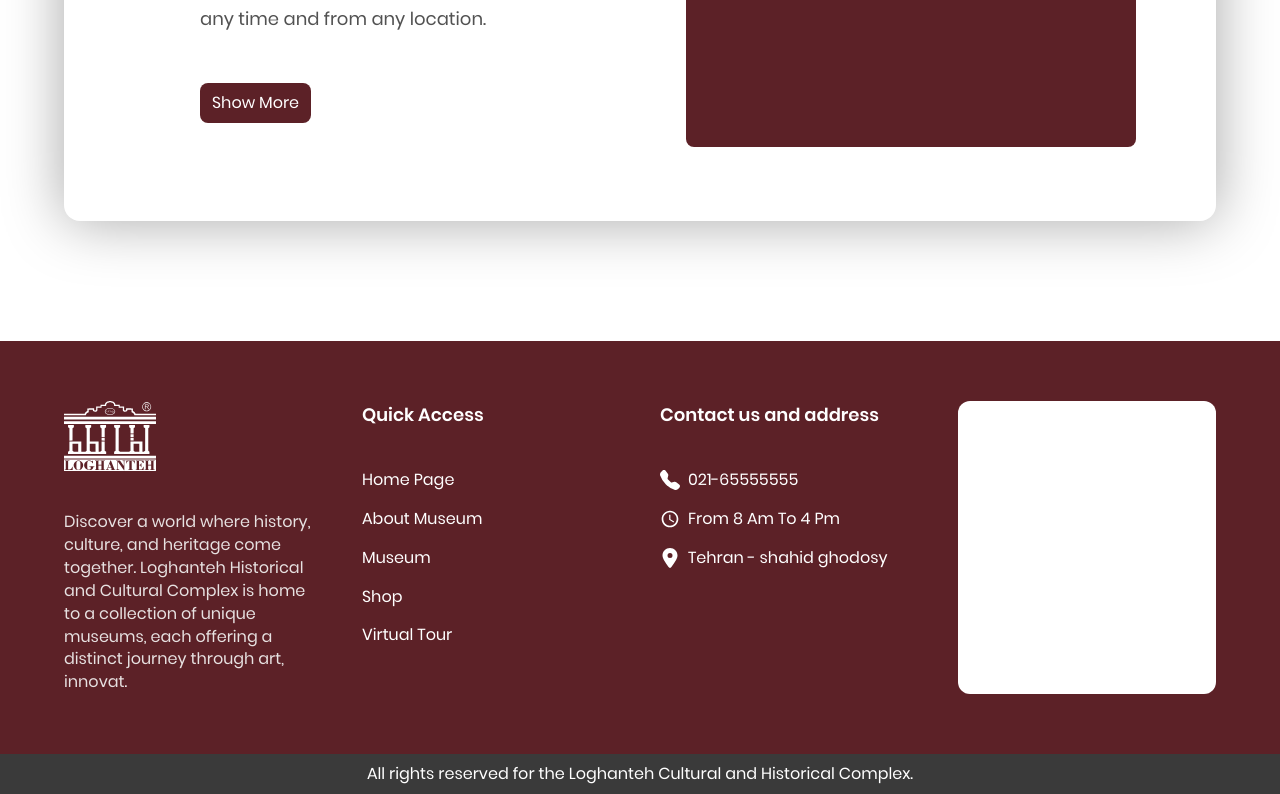
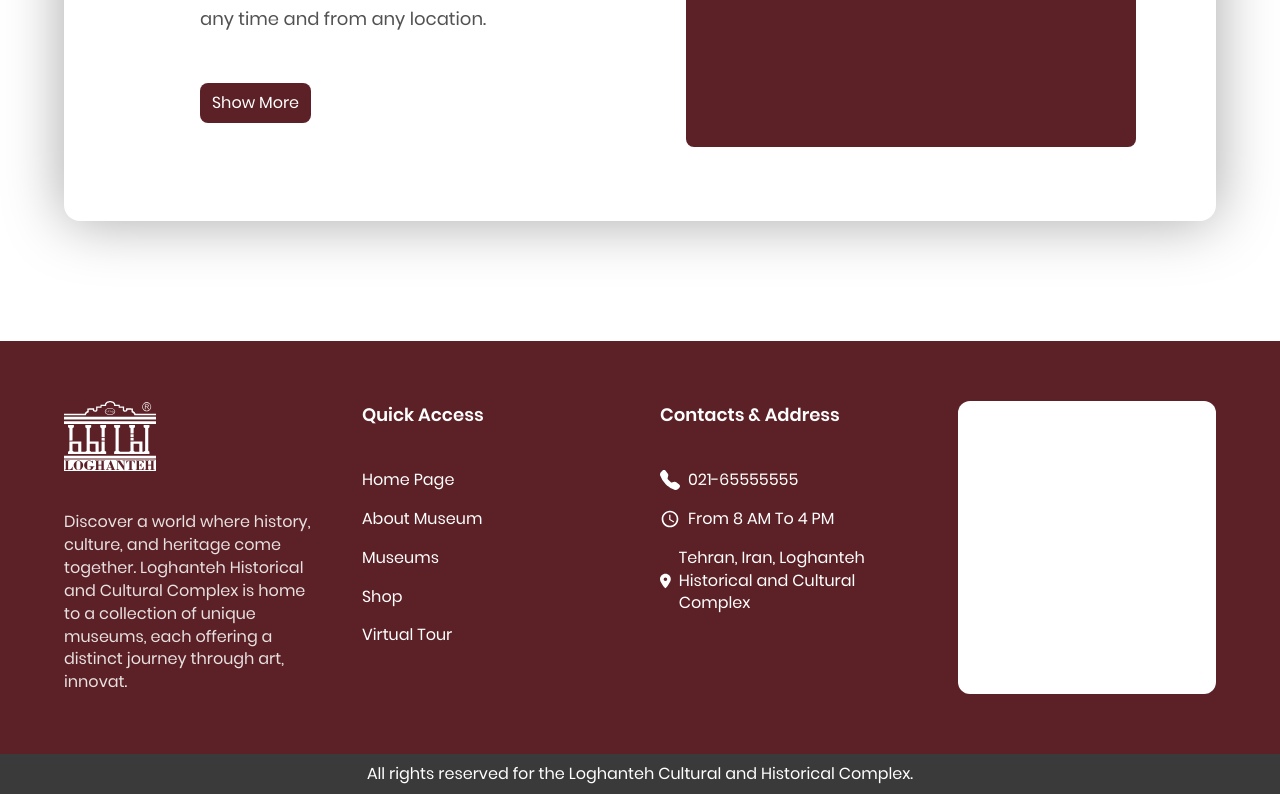
Before and after one commit to iXZed026/Loghante-Project, a Next.js app in the folder Develop/Frontend/: page /en in a window 1280 px wide. Shown: the part 6627-7421 px from the top of the page. Built offline with nearby package versions, Linux system fonts and the light colour scheme.

Commit message:
adding language files for footer component

```diff
--- a/Develop/Frontend/src/components/shared/footer/Footer.tsx
+++ b/Develop/Frontend/src/components/shared/footer/Footer.tsx
@@ -4,8 +4,12 @@ import FooterSummery from './FooterSummery'
 import FooterQuickAccess from './FooterQuickAccess'
 import FooterContact from './FooterContact'
 import FooterLocation from './FooterLocation'
+import { useTranslations } from 'next-intl'
 
 function Footer() {
+
+    const t = useTranslations("footer")
+
     return (
         <footer className={cn(
             "bg-crimson",
@@ -17,13 +21,13 @@ function Footer() {
                     "py-15",
                 )}>
                     {/* Summary */}
-                    <FooterSummery />
+                    <FooterSummery t={t} />
                     {/* Quick Access */}
-                    <FooterQuickAccess />
+                    <FooterQuickAccess t={t} />
                     {/* Contact & Address */}
-                    <FooterContact />
+                    <FooterContact t={t} />
                     {/* Location */}
-                    <FooterLocation />
+                    <FooterLocation t={t} />
                 </div>
             </Container>
             {/* Policy */}
--- a/Develop/Frontend/src/components/shared/footer/FooterContact.tsx
+++ b/Develop/Frontend/src/components/shared/footer/FooterContact.tsx
@@ -1,10 +1,15 @@
 import { cn } from '@/lib/utils/cn'
+import { TranslationFunction } from '@/types/translations'
 import React from 'react'
 import { BsFillTelephoneFill } from 'react-icons/bs'
 import { FaLocationDot } from 'react-icons/fa6'
 import { MdAccessTime } from 'react-icons/md'
 
-function FooterContact() {
+function FooterContact({
+    t
+}: {
+    t: TranslationFunction
+}) {
     return (
         <div
             className={cn(
@@ -14,7 +19,7 @@ function FooterContact() {
         >
             <div>
                 <h4 className='font-semibold md:text-lg'>
-                    Contact us and address
+                    {t("contacts.title")}
                 </h4>
             </div>
             <div>
@@ -22,19 +27,19 @@ function FooterContact() {
                     <li className='flex items-center gap-2'>
                         <BsFillTelephoneFill className='size-5' />
                         <a href="phone:021-65555555">
-                            021-65555555
+                            {t("contacts.list-items.phone")}
                         </a>
                     </li>
                     <li className='flex items-center gap-2'>
                         <MdAccessTime className='size-5' />
                         <span>
-                            From 8 Am To 4 Pm
+                            {t("contacts.list-items.opening-hours")}
                         </span>
                     </li>
                     <li className='flex items-center gap-2'>
                         <FaLocationDot className='size-5' />
                         <span>
-                            Tehran - shahid ghodosy
+                            {t("contacts.list-items.address")}
                         </span>
                     </li>
                 </ul>
--- a/Develop/Frontend/src/components/shared/footer/FooterQuickAccess.tsx
+++ b/Develop/Frontend/src/components/shared/footer/FooterQuickAccess.tsx
@@ -1,7 +1,12 @@
 import AppLink from '@/components/ui/AppLink'
 import { cn } from '@/lib/utils/cn'
+import { TranslationFunction } from '@/types/translations'
 
-function FooterQuickAccess() {
+function FooterQuickAccess({
+    t
+}: {
+    t: TranslationFunction
+}) {
     return (
         <div
             className={
@@ -13,7 +18,7 @@ function FooterQuickAccess() {
         >
             <div>
                 <h5 className='font-semibold md:text-lg '>
-                    Quick Access
+                    {t("quick-access.title")}
                 </h5>
             </div>
             <div>
@@ -24,7 +29,7 @@ function FooterQuickAccess() {
                             href='#hero'
                             className='transition-all hover:opacity-50'
                         >
-                            Home Page
+                            {t("quick-access.links.home")}
                         </AppLink>
                     </li>
                     <li
@@ -33,7 +38,7 @@ function FooterQuickAccess() {
                             href='#about'
                             className='transition-all hover:opacity-50'
                         >
-                            About Museum
+                            {t("quick-access.links.about")}
                         </AppLink>
                     </li>
                     <li
@@ -42,7 +47,7 @@ function FooterQuickAccess() {
                             href='#museums'
                             className='transition-all hover:opacity-50'
                         >
-                            Museum
+                            {t("quick-access.links.museums")}
                         </AppLink>
                     </li>
                     <li
@@ -51,7 +56,7 @@ function FooterQuickAccess() {
                             href='/shop'
                             className='transition-all hover:opacity-50'
                         >
-                            Shop
+                            {t("quick-access.links.shop")}
                         </AppLink>
                     </li>
                     <li
@@ -60,7 +65,7 @@ function FooterQuickAccess() {
                             href='/virtual-tour'
                             className='transition-all hover:opacity-50'
                         >
-                            Virtual Tour
+                            {t("quick-access.links.virtual-tour")}
                         </AppLink>
                     </li>
                 </ul>
--- a/Develop/Frontend/src/components/shared/footer/FooterSummery.tsx
+++ b/Develop/Frontend/src/components/shared/footer/FooterSummery.tsx
@@ -1,8 +1,13 @@
 import AppImage from '@/components/ui/AppImage'
 import AppLink from '@/components/ui/AppLink'
 import { cn } from '@/lib/utils/cn'
+import { TranslationFunction } from '@/types/translations'
 
-function FooterSummery() {
+function FooterSummery({
+    t
+}: {
+    t: TranslationFunction
+}) {
     return (
         <div className={cn(
             "xl:col-span-3 md:col-span-4 col-span-12",
@@ -23,7 +28,7 @@ function FooterSummery() {
             </div>
             <div className='text-white-light-utility'>
                 <p className='md:text-[16px] text-sm'>
-                    Discover a world where history, culture, and heritage come together. Loghanteh Historical and Cultural Complex is home to a collection of unique museums, each offering a distinct journey through art, innovat.
+                    {t("summery.description")}
                 </p>
             </div>
         </div>
--- a/Develop/Frontend/src/i18n/request.ts
+++ b/Develop/Frontend/src/i18n/request.ts
@@ -3,9 +3,13 @@ import { getRequestConfig } from "next-intl/server";
 export default getRequestConfig(async ({ requestLocale }) => {
     const locale = (await requestLocale) ?? "en";
 
-    //Gloval
+    //Global
     const common = (
         await import(`../messages/${locale}/common.json`)
+    ).default;
+
+    const footer = (
+        await import(`../messages/${locale}/footer.json`)
     ).default;
 
     //Loghanteh(root)
@@ -44,6 +48,8 @@ export default getRequestConfig(async ({ requestLocale }) => {
         locale,
         messages: {
             common,
+            footer,
+
             LoghantehHeader,
             LoghantehHero,
             LoghantehAbout,
--- /dev/null
+++ b/Develop/Frontend/src/messages/en/footer.json
@@ -0,0 +1,23 @@
+{
+    "summery": {
+        "description": "Discover a world where history, culture, and heritage come together. Loghanteh Historical and Cultural Complex is home to a collection of unique museums, each offering a distinct journey through art, innovat."
+    },
+    "quick-access": {
+        "title": "Quick Access",
+        "links": {
+            "home": "Home Page",
+            "about": "About Museum",
+            "museums": "Museums",
+            "shop": "Shop",
+            "virtual-tour": "Virtual Tour"
+        }
+    },
+    "contacts": {
+       "title":"Contacts & Address",
+       "list-items":{
+        "phone":"021-65555555",
+        "opening-hours": "From 8 AM To 4 PM",
+        "address": "Tehran, Iran, Loghanteh Historical and Cultural Complex"
+       }
+    }
+}
--- /dev/null
+++ b/Develop/Frontend/src/messages/fa/footer.json
@@ -0,0 +1,23 @@
+{
+    "summery": {
+        "description": "دنیایی را کشف کنید که در آن تاریخ، فرهنگ و میراث در کنار یکدیگر گرد آمده‌اند. مجموعه تاریخی و فرهنگی لقانطه میزبان مجموعه‌ای از موزه‌های منحصربه‌فرد است که هر یک سفری متفاوت را در دنیای هنر و نوآوری پیش روی شما قرار می‌دهند."
+    },
+    "quick-access": {
+        "title": "دسترسی سریع",
+        "links": {
+            "home": "صفحه اصلی",
+            "about": "درباره موزه",
+            "museums": "موزه‌ها",
+            "shop": "فروشگاه",
+            "virtual-tour": "بازدید مجازی"
+        }
+    },
+    "contacts": {
+        "title": "اطلاعات تماس و آدرس",
+        "list-items": {
+            "phone": "۰۲۱-۶۵۵۵۵۵۵۵",
+            "opening-hours": "از ساعت ۸ صبح تا ۴ بعدازظهر",
+            "address": "تهران، ایران، مجموعه تاریخی و فرهنگی لقانطه"
+        }
+    }
+}
```
Also changed, not shown: Develop/Frontend/src/components/shared/footer/FooterLocation.tsx (+6 -1 lines).
